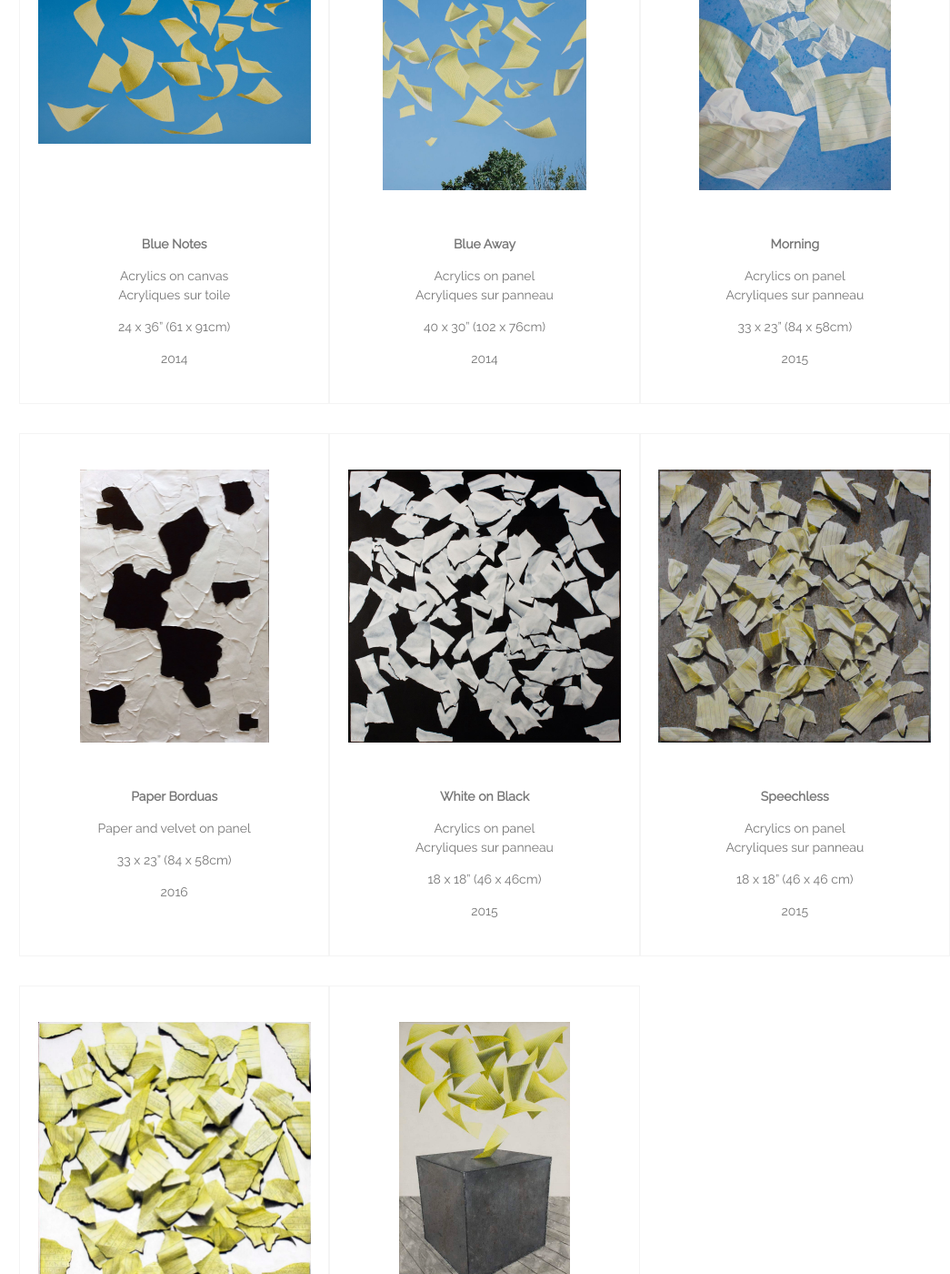
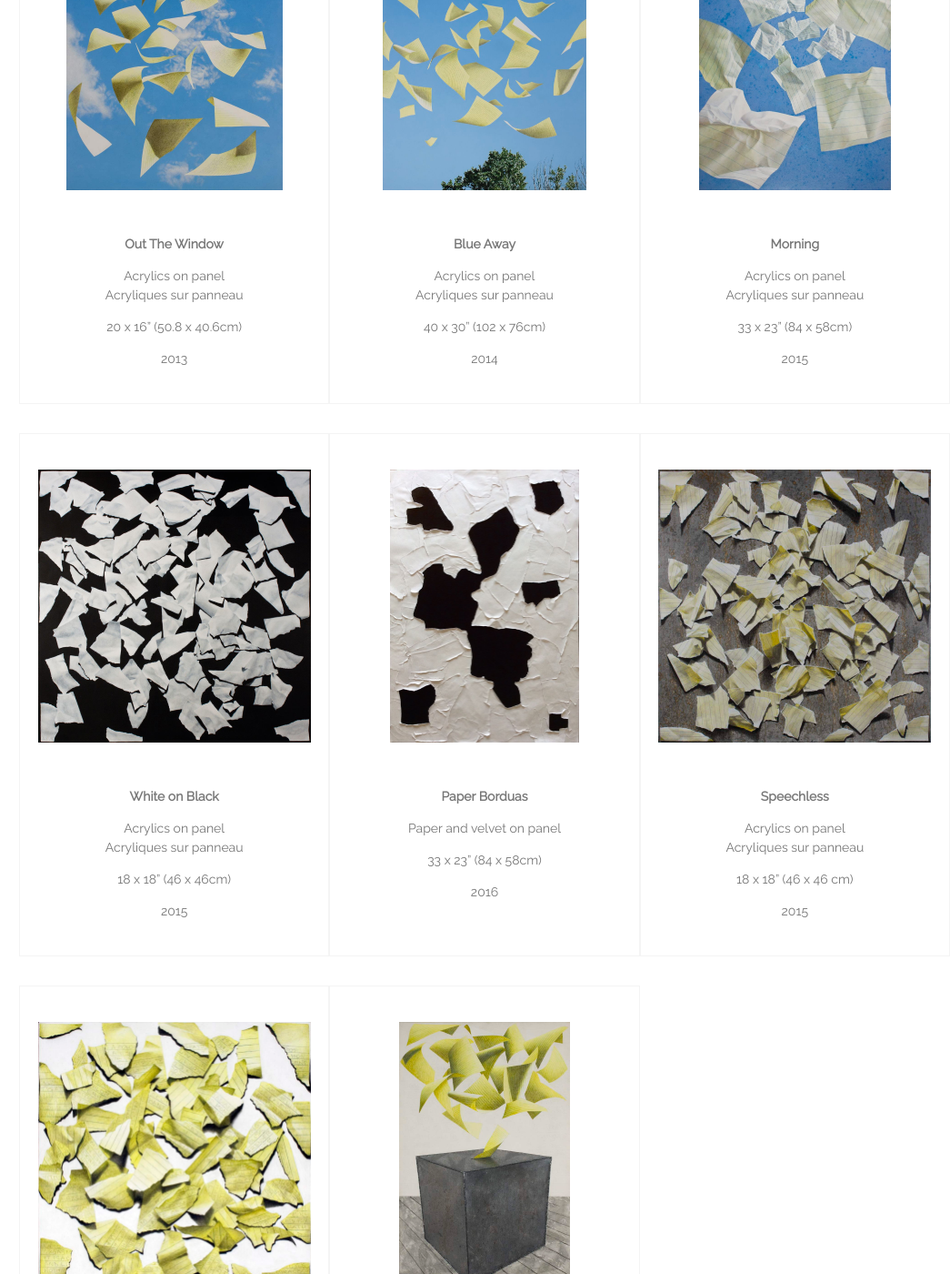
Before and after one commit to ouarez/vicwon, a Jekyll site: the page built from _projects/notes.md, in a window 1280 px wide and 1400 px high, scrolled down 2092 px. Shown: the whole window at 91% size, without its empty margins (235-1280 px from the left). Built offline with Jekyll 4.4.1, drawn with Linux system fonts in a browser that asks for light colours; nearby versions of some CDN libraries; a script that is not in the unit is left out; some of the changed text lies outside the part shown.

Commit message:
Update from Forestry.io - Updated notes.md

```diff
--- a/_projects/notes.md
+++ b/_projects/notes.md
@@ -30,18 +30,21 @@
 - name: Blue
   image: "/assets/blue.jpg"
   description: "Acrylics on panel  \nAcryliques sur panneau\n\n20 x 16” (50.8 x 40.6cm)\n\n2013"
+- name: Blue Notes
+  image: "/assets/blue-notes.jpg"
+  description: "Acrylics on canvas  \nAcryliques sur toile\n\n24 x 36” (61 x 91cm)\n\n2014"
 - name: Out The Window
   image: "/assets/out-the-window.jpg"
   description: "Acrylics on panel  \nAcryliques sur panneau\n\n20 x 16” (50.8 x 40.6cm)\n\n2013"
-- name: Blue Notes
-  image: "/assets/blue-notes.jpg"
-  description: "Acrylics on canvas  \nAcryliques sur toile\n\n24 x 36” (61 x 91cm)\n\n2014"
 - name: Blue Away
   image: "/assets/blue-away.jpg"
   description: "Acrylics on panel  \nAcryliques sur panneau\n\n40 x 30” (102 x 76cm)\n\n2014"
 - name: Morning
   image: "/assets/morning.jpg"
   description: "Acrylics on panel  \nAcryliques sur panneau\n\n33 x 23” (84 x 58cm)\n\n2015"
+- name: White on Black
+  image: "/assets/white-on-black.jpg"
+  description: "Acrylics on panel  \nAcryliques sur panneau\n\n18 x 18”  (46 x 46cm)\n\n2015"
 - name: Paper Borduas
   image: "/assets/paper-borduas.jpg"
   description: |-
@@ -50,9 +53,6 @@
     33 x 23” (84 x 58cm)
 
     2016
-- name: White on Black
-  image: "/assets/white-on-black.jpg"
-  description: "Acrylics on panel  \nAcryliques sur panneau\n\n18 x 18”  (46 x 46cm)\n\n2015"
 - name: Speechless
   image: "/assets/speechless.jpg"
   description: "Acrylics on panel  \nAcryliques sur panneau\n\n18 x 18”  (46 x 46
```
